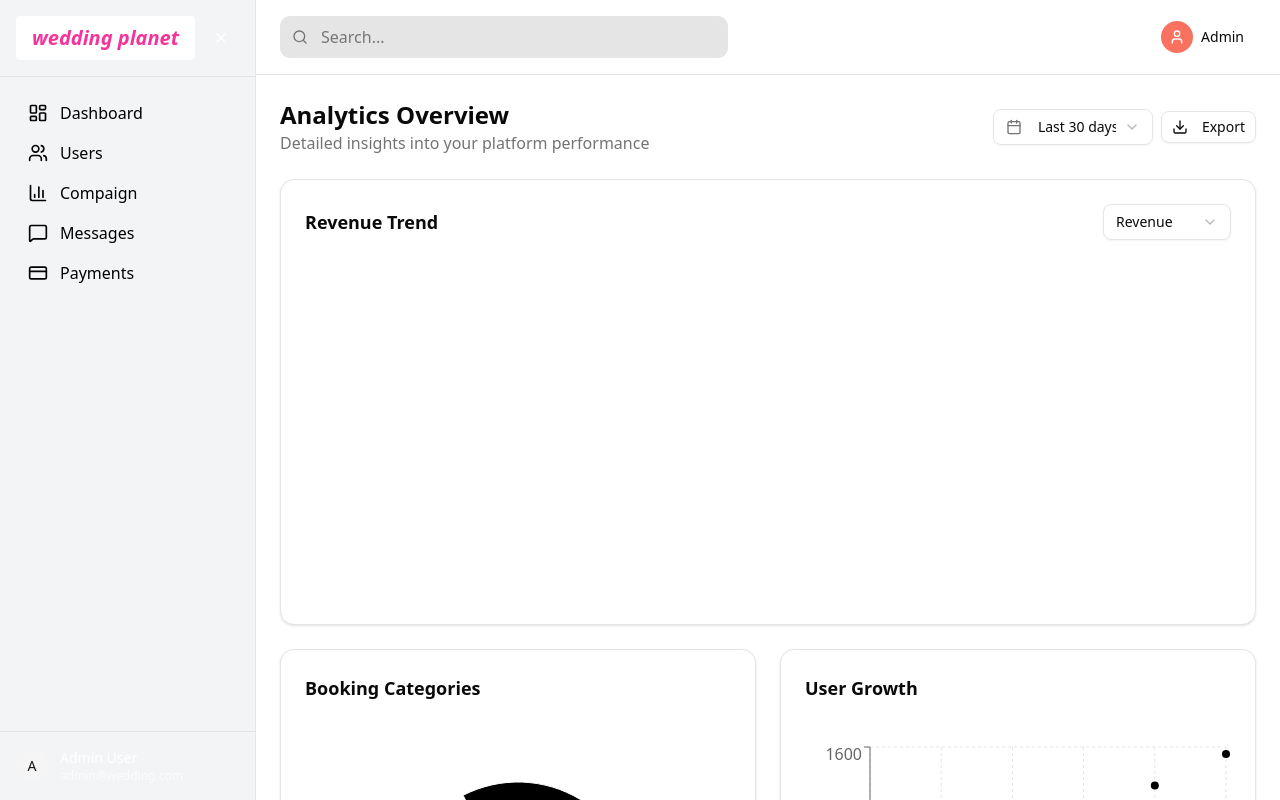
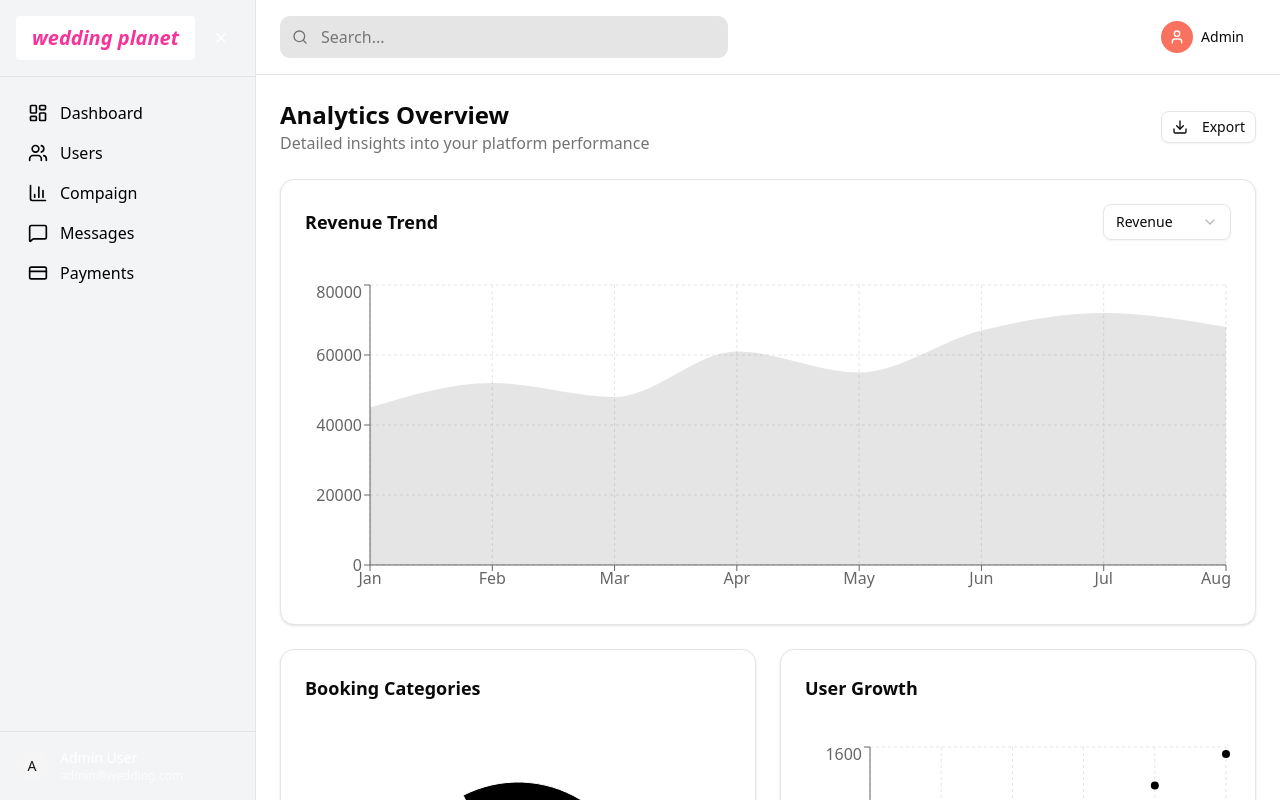
Before and after one commit to Ahmad5626/allaboutdoctor, a Next.js app: page /admin/analytics in a window 1280 px wide. Built offline with nearby package versions, Linux system fonts and the light colour scheme.

Commit message:
new repo set

```diff
--- a/src/components/admin/analytics-charts.jsx
+++ b/src/components/admin/analytics-charts.jsx
@@ -57,7 +57,7 @@ export function AnalyticsCharts() {
           <p className="text-muted-foreground">Detailed insights into your platform performance</p>
         </div>
         <div className="flex items-center gap-2">
-          <Select defaultValue="30days">
+          {/* <Select defaultValue="30days">
             <SelectTrigger className="w-40">
               <Calendar className="h-4 w-4 mr-2" />
               <SelectValue />
@@ -68,7 +68,7 @@ export function AnalyticsCharts() {
               <SelectItem value="90days">Last 90 days</SelectItem>
               <SelectItem value="1year">Last year</SelectItem>
             </SelectContent>
-          </Select>
+          </Select> */}
           <Button variant="outline" size="sm">
             <Download className="h-4 w-4 mr-2" />
             Export
@@ -92,7 +92,7 @@ export function AnalyticsCharts() {
           </Select>
         </div>
         <div className="h-80">
-          {/* <ResponsiveContainer width="100%" height="100%">
+          <ResponsiveContainer width="100%" height="100%">
             <AreaChart data={monthlyRevenue}>
               <CartesianGrid strokeDasharray="3 3" className="stroke-border" />
               <XAxis dataKey="month" className="text-muted-foreground" />
@@ -113,7 +113,7 @@ export function AnalyticsCharts() {
                 strokeWidth={2}
               />
             </AreaChart>
-          </ResponsiveContainer> */}
+          </ResponsiveContainer>
         </div>
       </Card>
 
```
Also changed, not shown: 1 other file (tests, documents, lock files or other folders).
